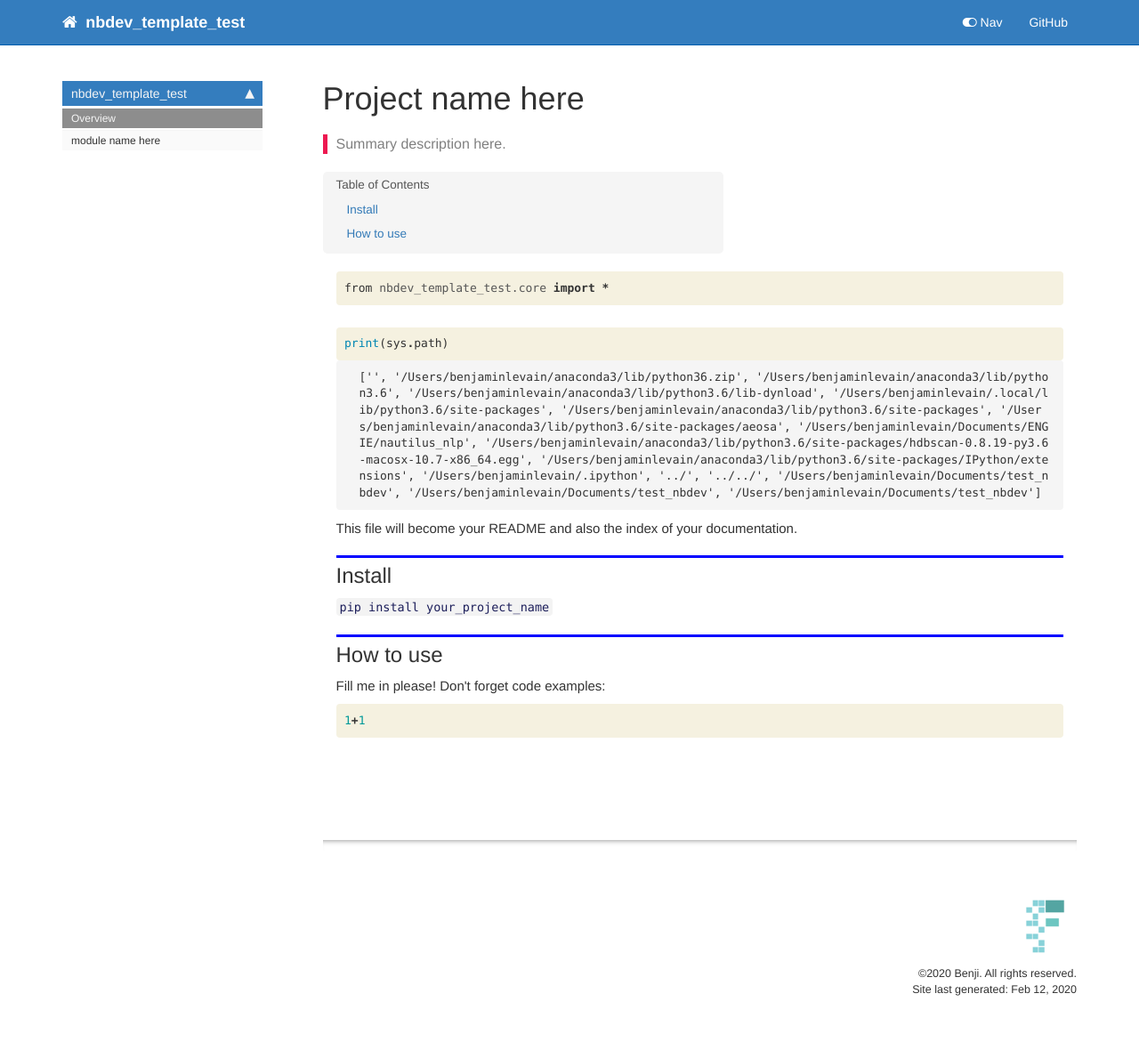
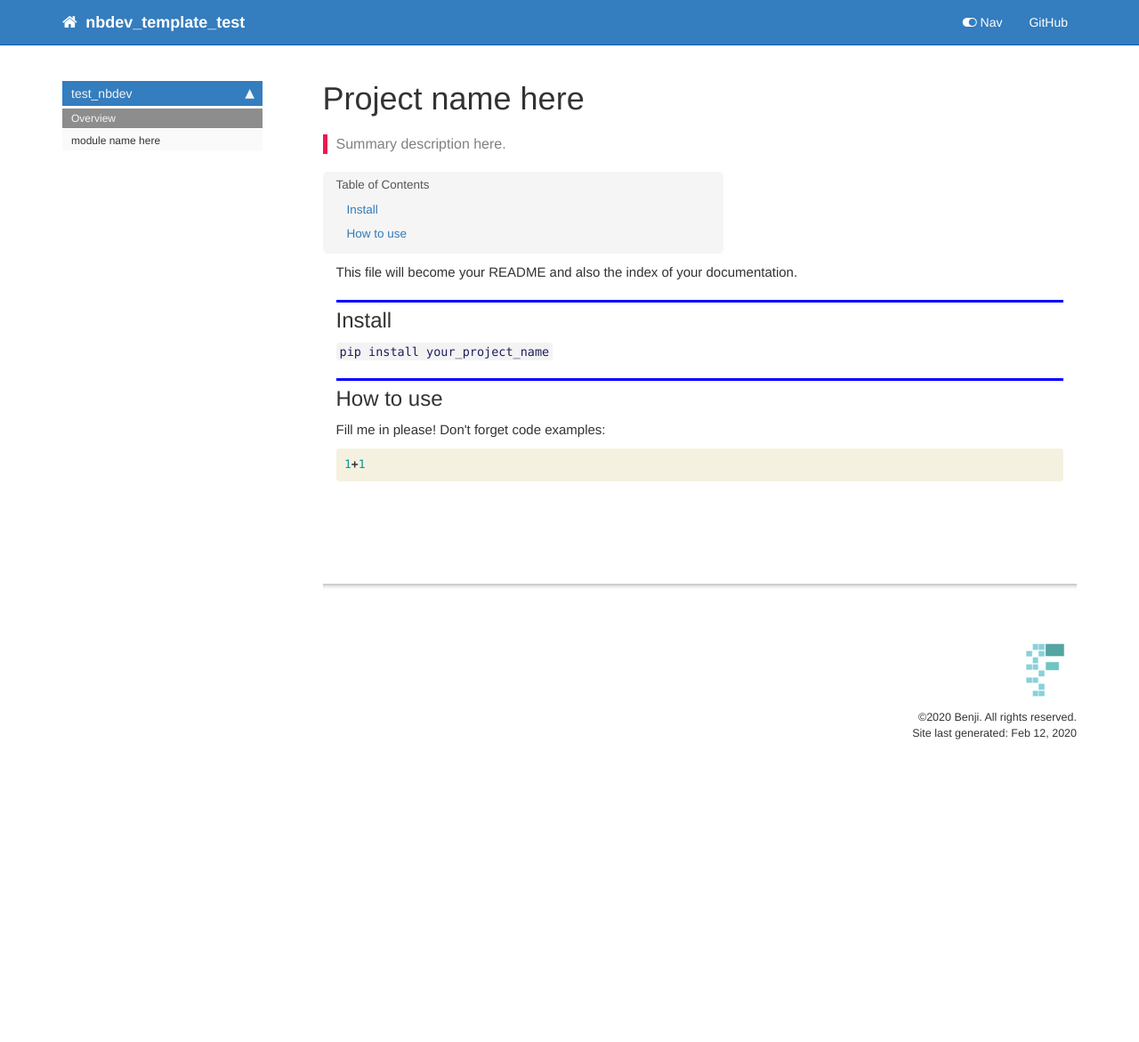
Before and after one commit to BenjaminLev/test_nbdev, a Jekyll site: the page built from docs/index.html, in a window 1280 px wide. Shown: the whole page at 89% size. Built offline with Jekyll 4.4.1, drawn with Linux system fonts in a browser that asks for light colours; nearby versions of some CDN libraries; comment, search, counter and statistics services are not loaded; after the commit the page ends 900 px from its top, so only the background shows below that.

Commit message:
build docs 2

```diff
--- a/docs/_config.yml
+++ b/docs/_config.yml
@@ -61,4 +61,4 @@ sidebars:
 permalink: pretty
 
 theme: jekyll-theme-cayman
-baseurl: /nbdev_template_test/
+baseurl: /test_nbdev/
--- a/docs/_data/sidebars/home_sidebar.yml
+++ b/docs/_data/sidebars/home_sidebar.yml
@@ -13,6 +13,6 @@ entries:
       title: module name here
       url: /core
     output: web
-    title: nbdev_template_test
+    title: test_nbdev
   output: web
   title: Sidebar
--- a/docs/index.html
+++ b/docs/index.html
@@ -21,46 +21,6 @@ summary: "Summary description here."
     {% raw %}
 
 <div class="cell border-box-sizing code_cell rendered">
-
-</div>
-<div class="cell border-box-sizing code_cell rendered">
-<div class="input">
-
-<div class="inner_cell">
-    <div class="input_area">
-<div class=" highlight hl-ipython3"><pre><span></span><span class="kn">from</span> <span class="nn">nbdev_template_test.core</span> <span class="k">import</span> <span class="o">*</span>
-</pre></div>
-
-    </div>
-</div>
-</div>
-
-</div>
-<div class="cell border-box-sizing code_cell rendered">
-<div class="input">
-
-<div class="inner_cell">
-    <div class="input_area">
-<div class=" highlight hl-ipython3"><pre><span></span><span class="nb">print</span><span class="p">(</span><span class="n">sys</span><span class="o">.</span><span class="n">path</span><span class="p">)</span>
-</pre></div>
-
-    </div>
-</div>
-</div>
-
-<div class="output_wrapper">
-<div class="output">
-
-<div class="output_area">
-
-<div class="output_subarea output_stream output_stdout output_text">
-<pre>[&#39;&#39;, &#39;/Users/benjaminlevain/anaconda3/lib/python36.zip&#39;, &#39;/Users/benjaminlevain/anaconda3/lib/python3.6&#39;, &#39;/Users/benjaminlevain/anaconda3/lib/python3.6/lib-dynload&#39;, &#39;/Users/benjaminlevain/.local/lib/python3.6/site-packages&#39;, &#39;/Users/benjaminlevain/anaconda3/lib/python3.6/site-packages&#39;, &#39;/Users/benjaminlevain/anaconda3/lib/python3.6/site-packages/aeosa&#39;, &#39;/Users/benjaminlevain/Documents/ENGIE/nautilus_nlp&#39;, &#39;/Users/benjaminlevain/anaconda3/lib/python3.6/site-packages/hdbscan-0.8.19-py3.6-macosx-10.7-x86_64.egg&#39;, &#39;/Users/benjaminlevain/anaconda3/lib/python3.6/site-packages/IPython/extensions&#39;, &#39;/Users/benjaminlevain/.ipython&#39;, &#39;../&#39;, &#39;../../&#39;, &#39;/Users/benjaminlevain/Documents/test_nbdev&#39;, &#39;/Users/benjaminlevain/Documents/test_nbdev&#39;, &#39;/Users/benjaminlevain/Documents/test_nbdev&#39;]
-</pre>
-</div>
-</div>
-
-</div>
-</div>
 
 </div>
 <div class="cell border-box-sizing text_cell rendered"><div class="inner_cell">
--- a/docs/sidebar.json
+++ b/docs/sidebar.json
@@ -1,5 +1,5 @@
 {
-  "nbdev_template_test": {
+  "test_nbdev": {
     "Overview": "/",
     "module name here": "/core"
   }
--- a/nbdev_template_test/_nbdev.py
+++ b/test_nbdev/_nbdev.py
@@ -6,8 +6,8 @@ index = {}
 
 modules = []
 
-doc_url = "https://BenjaminLev.github.io/nbdev_template_test/"
+doc_url = "https://BenjaminLev.github.io/test_nbdev/"
 
-git_url = "https://github.com/BenjaminLev/nbdev_template_test/tree/master/"
+git_url = "https://github.com/BenjaminLev/test_nbdev/tree/master/"
 
 def custom_doc_links(name): return None
```
Also changed, not shown: README.md, test_nbdev/__init__.py (renamed from nbdev_template_test/__init__.py), test_nbdev/core.py (renamed from nbdev_template_test/core.py), 2 other files.
